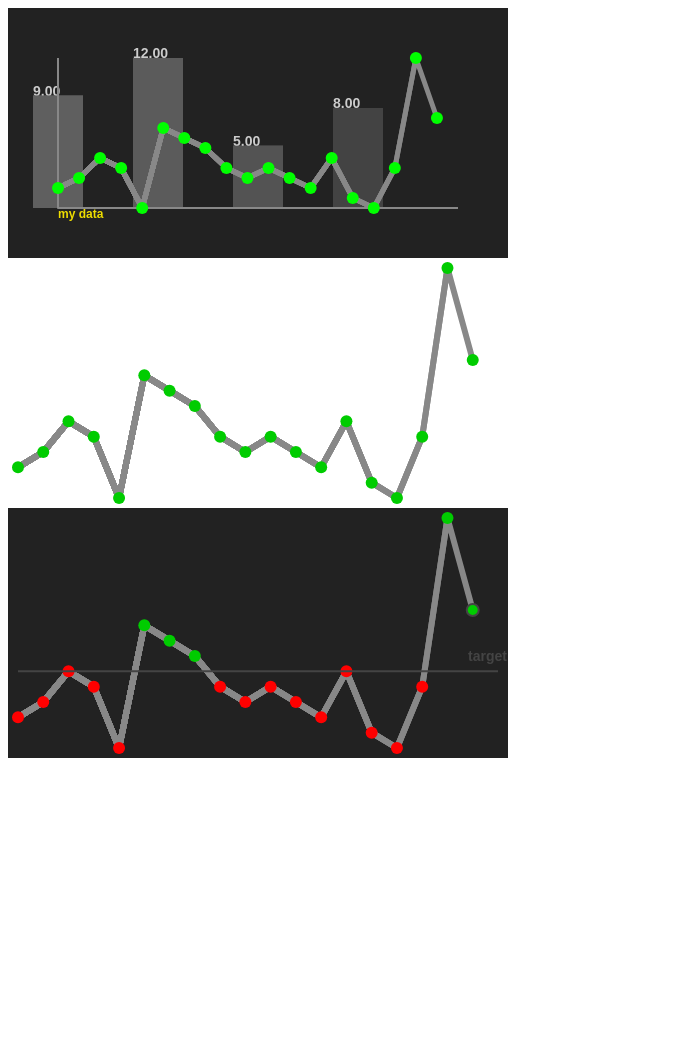
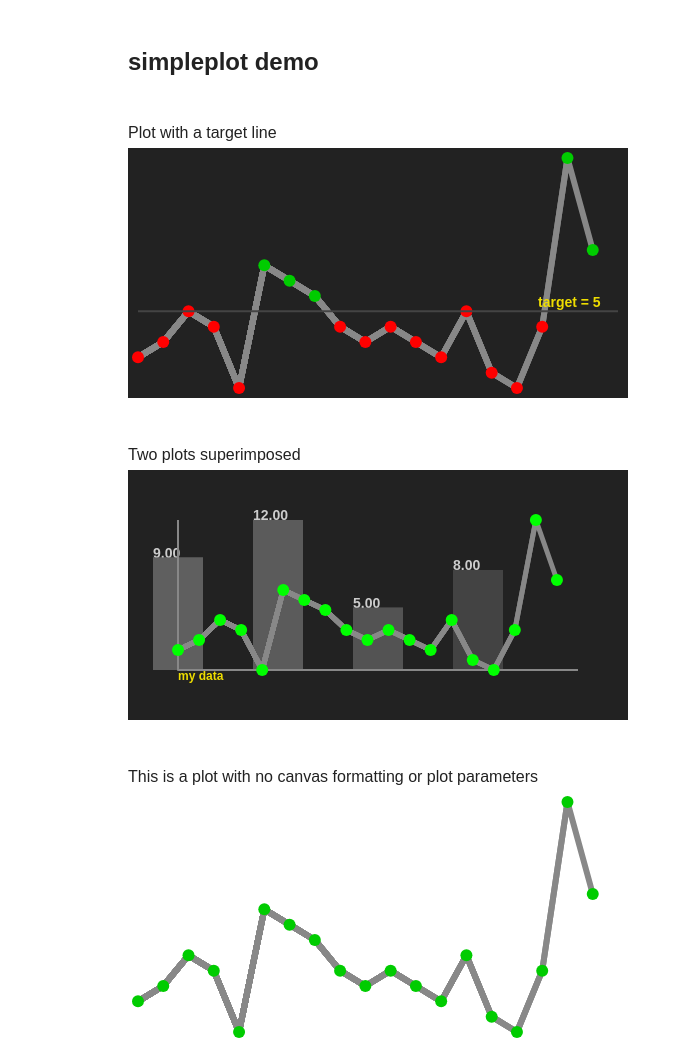
Before and after one commit to mcmonty2600/simpleplot, a plain HTML site: page simpleplot.html in a window 1280 px wide. Shown: the whole page, without its empty margins (0-683 px from the left). Before the commit the page ends 800 px from the top, so only its background shows below. Drawn offline with Linux system fonts and the light colour scheme.

Commit message:
fixed some issues with target line

```diff
--- a/simpleplot.html
+++ b/simpleplot.html
@@ -3,14 +3,29 @@
   <meta http-equiv="Content-Type" content="text/html; charset=utf-8" />
   <title>simpleplot</title>
   <style>
+  body
+  {
+      width:80%;
+      margin-top:3em;
+      margin-left:auto;
+      margin-right:auto;
+      font: 16px arial, sans-serif;
+      color: #222; /*font color*/
+  }
+  p {
+    margin-top:3em;
+    margin-bottom:6px;
+  }
   </style>
 </head>
 <body>
+  <h2>simpleplot demo</h2>
+  <p>Plot with a target line</p>
   <canvas id="mycanvas1" width="500" height="250" style="width:500px; height:250px; background-color:#222;"></canvas>
-  <br>
-  <canvas id="mycanvas2" width="500" height="250" style="width:500px; height:250px"></canvas>
-  <br>
-  <canvas id="mycanvas3" width="500" height="250" style="width:500px; height:250px; background-color:#222;"></canvas>
+  <p>Two plots superimposed</p>
+  <canvas id="mycanvas2" width="500" height="250" style="width:500px; height:250px; background-color:#222;"></canvas>
+  <p>This is a plot with no canvas formatting or plot parameters</p>
+  <canvas id="mycanvas3" width="500" height="250" style="width:500px; height:250px;"></canvas>
   <script src="src/simpleplot.js"></script>
 </body>
 
@@ -22,7 +37,26 @@ var example = (function () {
   var c2 = document.getElementById("mycanvas2");
   var c3 = document.getElementById("mycanvas3");
 
-  simpleplot( c1, data2, {
+  // plot with target line
+  simpleplot(c1, data, {
+    enableTargetLine:true,
+    target : {
+      value : 5,
+      lineColor : '#444',
+      lineWidth : 2,
+      colorOverTarget : '#0c0',
+      colorUnderTarget : '#f00',
+      textColor : '#ed0',
+      formatTargetValueFunction : function(val){return "target = " + val;}
+    },
+    displayValues:false,
+    values : {
+      textColor : '#ccc'
+    },
+  });
+
+  // two plots superimposed, and axes drawn
+  simpleplot( c2, data2, {
     plotType:"bar",
     font:"bold 14px Arial",
     xStart:50,
@@ -33,14 +67,14 @@ var example = (function () {
     displayAxes:false,
     axes:{color:"#888",thickness:2},
     displayCaption:false,
-    caption:{text :"my data", color:'#ed0'},
+    caption:{text :"my data", textColor:'#ed0'},
     displayPoints:false,
     points:{color:"rgba(0,0,0,0)",radius:null},
     displayLines:true,
     lines:{color:"rgba(100,100,100,0.5)",thickness:50},
     displayValues:true,
     values:{
-      color:'#ccc',
+      textColor:'#ccc',
       formatValuesFunction : function(float_val){return float_val.toFixed(2); }
     },
     enableHover:true,
@@ -50,7 +84,7 @@ var example = (function () {
     }
   });
 
-  simpleplot(c1, data, {
+  simpleplot(c2, data, {
     plotType:'',
     font:"bold 12px Arial",
     xStart:50,
@@ -61,14 +95,14 @@ var example = (function () {
     displayAxes:true,
     axes:{color:"#888",thickness:2},
     displayCaption:true,
-    caption:{text :"my data", color:'#ed0'},
+    caption:{text :"my data", textColor:'#ed0'},
     displayPoints : true,
     points:{color:"#0f0",radius:6},
     displayLines:true,
     lines:{color:"#888",thickness:5},
     displayValues:false,
     values:{
-      color:'#ccc',
+      textColor:'#ccc',
       formatValuesFunction:null
     },
     enableHover:true,
@@ -78,19 +112,9 @@ var example = (function () {
     }
   });
 
-  simpleplot(c2, data);
+  // This is a plot with no canvas formatting or plot parameters
+  simpleplot(c3, data);
 
-  simpleplot(c3, data, {
-    enableTargetLine:true,
-    target : {
-      value : 5,
-      lineColor : '#444',
-      lineWidth : 2,
-      colorOverTarget : '#0c0',
-      colorUnderTarget : '#f00',
-      formatTargetValueFunction : function(val){return "target = " + val;}
-    },
-  });
 
 
 
--- a/src/simpleplot.js
+++ b/src/simpleplot.js
@@ -1,7 +1,7 @@
 
 /*
 todo
--  fix the offset of caption and axisLabels based on size of font. Or else leave caption and axis labels up to user?
+-  fix the offset of caption, axisLabels, and target based on size of font. Or else leave caption and axis labels up to user?
 - what happens to event listeners when simpleplots are refreshed? add a way to just update data?
 */
 
@@ -29,7 +29,7 @@ var simpleplot = function (canvas, arr, customOptions) {
     displayCaption : false,
     caption : {
       text : '',
-      color : '#888'
+      textColor : '#888'
     },
     displayPoints : true,
     points : {
@@ -43,7 +43,7 @@ var simpleplot = function (canvas, arr, customOptions) {
     },
     displayValues:false,
     values : {
-      color : '#444',
+      textColor : '#888',
       formatValuesFunction : undefined
     },
     enableTargetLine : false,
@@ -52,7 +52,8 @@ var simpleplot = function (canvas, arr, customOptions) {
       lineColor : '#444',
       lineWidth : 2,
       colorOverTarget : '#0c0',
-      colorUnderTarget : '#f00',
+      colorUnderTarget : '#ef1e25',
+      textColor : '#888',
       formatTargetValueFunction : undefined
     },
     enableHover : true,
@@ -108,7 +109,7 @@ var simpleplot = function (canvas, arr, customOptions) {
     }
     // Draw caption
     if (options.displayCaption) {
-      ctx.fillStyle = options.caption.color;
+      ctx.fillStyle = options.caption.textColor;
       ctx.fillText(options.caption.text,options.xStart,options.yStart+10);
     }
     // Build text to display
@@ -133,7 +134,7 @@ var simpleplot = function (canvas, arr, customOptions) {
         ctx.lineTo(options.xStart +T*i,  y - arrScaled[i]); // draw line from last data point to this data point
         ctx.stroke();
         if(options.displayValues) {
-          ctx.fillStyle = options.values.color;
+          ctx.fillStyle = options.values.textColor;
           if (options.plotType.indexOf("bar")>=0)
             ctx.fillText(arrString[i],options.xStart+T*i-options.lines.thickness/2,y - arrScaled[i]);
           else
@@ -174,16 +175,17 @@ var simpleplot = function (canvas, arr, customOptions) {
       var scaledTargetValue = (h*(options.target.value-min)/(max-min));
       ctx.strokeStyle = options.target.lineColor;
       ctx.lineWidth = options.target.lineWidth;
+      ctx.beginPath();
       ctx.moveTo(options.xStart,  y - scaledTargetValue);
       ctx.lineTo(options.xStart + w,  y - scaledTargetValue);
-      if (typeof(options.target.formatTargetValueFunction) == "function") {
+      if (typeof(options.target.formatTargetValueFunction) === "function") {
         var targetValueString = options.target.formatTargetValueFunction(options.target.value);
       }
       else {
         var targetValueString = options.target.value;
       }
-      ctx.fillStyle = options.values.color;
-      ctx.fillText(targetValueString, options.xStart + w - 30,  y - scaledTargetValue - 10);
+      ctx.fillStyle = options.target.textColor;
+      ctx.fillText(targetValueString, options.xStart + w - 80,  y - scaledTargetValue - 4);
       ctx.stroke();
     }
     // add event listener for mouse hover over data points
@@ -201,7 +203,7 @@ var simpleplot = function (canvas, arr, customOptions) {
             {
               cursorOnObject = true;
               ctx.putImageData(imageOriginal,0,0);
-              ctx.fillStyle = options.values.color;
+              ctx.fillStyle = options.values.textColor;
               ctx.fillText(canvasHoverObjects[i].value,canvasHoverObjects[i].x,canvasHoverObjects[i].y-10);
               ctx.fillStyle = options.hover.color;
               ctx.beginPath();
```
